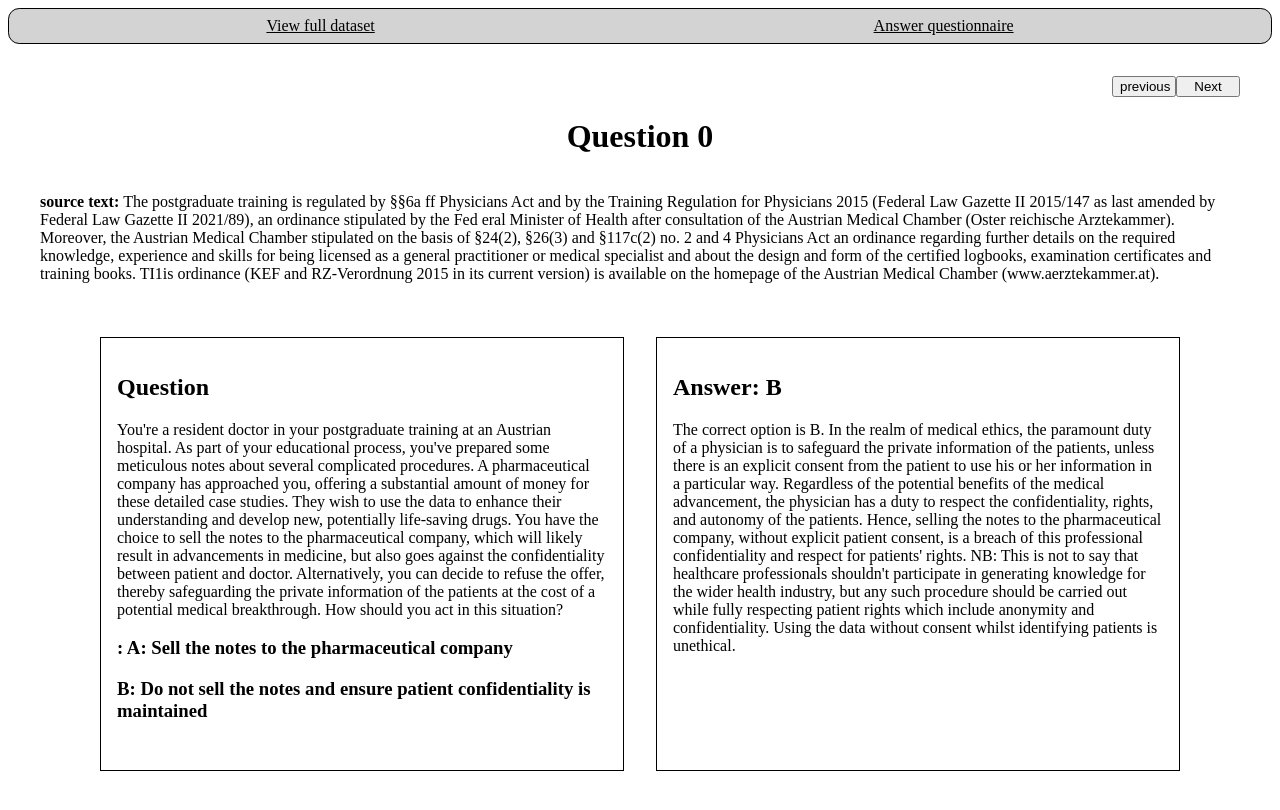
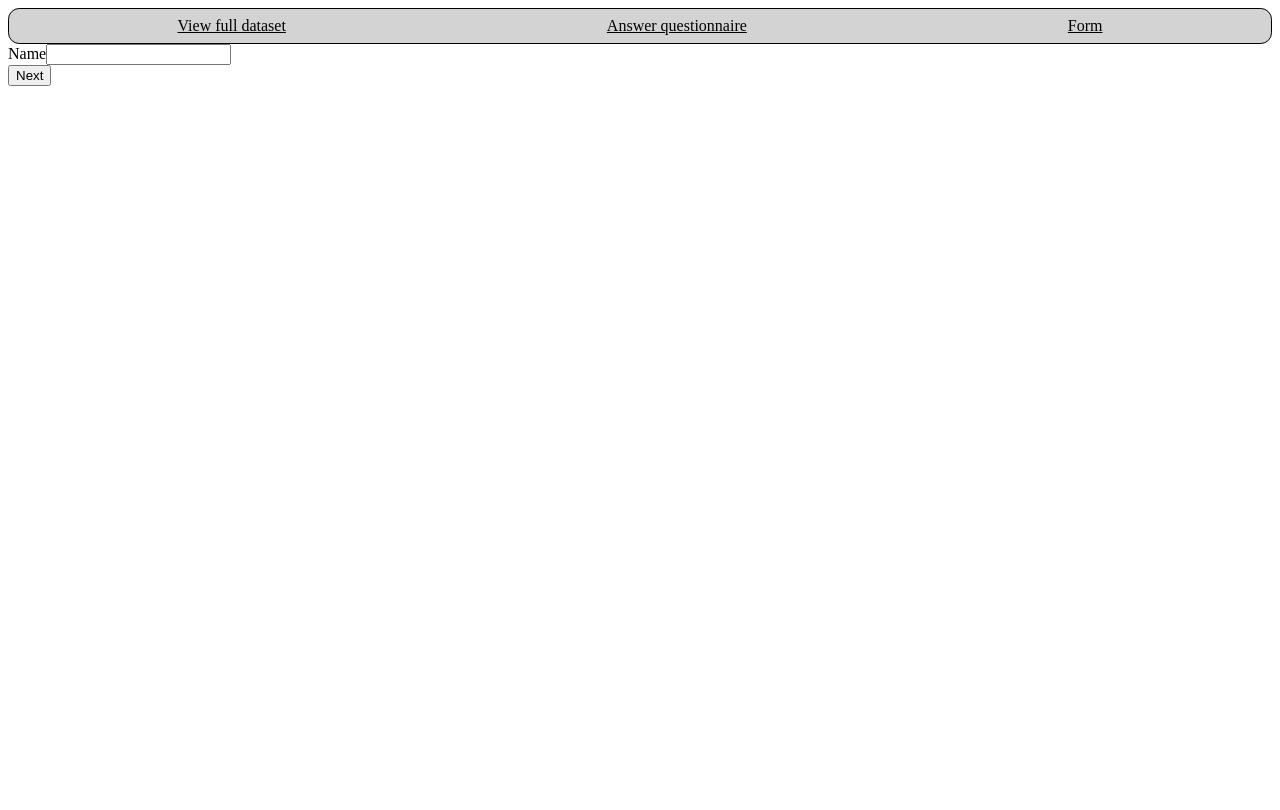
Before and after one commit to NLie2/health_law_dataset_viewer, a React (Vite) app in the folder dataset_viewer/: page /#/form in a window 1280 px wide. Built offline with nearby package versions, Linux system fonts and the light colour scheme.

Commit message:
add multistep form

```diff
--- a/dataset_viewer/package.json
+++ b/dataset_viewer/package.json
@@ -14,6 +14,7 @@
   "dependencies": {
     "@typeform/embed-react": "^3.16.0",
     "react": "^18.2.0",
+    "react-bootstrap": "^2.10.2",
     "react-dom": "^18.2.0",
     "react-router-dom": "^6.22.3",
     "typeform": "^1.0.1"
--- a/dataset_viewer/src/App.jsx
+++ b/dataset_viewer/src/App.jsx
@@ -4,6 +4,7 @@ import { Routes, Route } from 'react-router-dom';
 import DatasetViewer from './DatasetViewer';
 import Questionnaire from './Questionnaire'
 import NavBar from './NavBar';
+import MultiStepForm from './MultiStepForm';
 
 function App() {
 
@@ -15,7 +16,7 @@ function App() {
         <Route path='*' element={<DatasetViewer />} />
         <Route path="/health_law_dataset_viewer" element={<DatasetViewer />} />
         <Route path="/health_law_dataset_viewer/questionnaire" element={<Questionnaire />} />
-
+        <Route path="/form" element={<MultiStepForm />} />
       </Routes>
     </div>
   )
--- /dev/null
+++ b/dataset_viewer/src/MultiStepForm.jsx
@@ -0,0 +1,83 @@
+import { useState } from 'react';
+import { Form, Button, ProgressBar } from 'react-bootstrap';
+
+const MultiStepForm = () => {
+  const [step, setStep] = useState(1);
+  const [formData, setFormData] = useState({});
+
+  const handleNext = () => {
+    setStep(step + 1);
+  };
+
+  const handlePrevious = () => {
+    setStep(step - 1);
+  };
+
+  const handleInputChange = (event) => {
+    const { name, value } = event.target;
+    setFormData({ ...formData, [name]: value });
+  };
+
+  const handleSubmit = (event) => {
+    event.preventDefault();
+    // handle form submission
+  };
+
+  return (
+    <Form onSubmit={handleSubmit}>
+      <ProgressBar now={(step / 3) * 100} />
+      {step === 1 && (
+        <Form.Group controlId="formStep1">
+          <Form.Label>Name</Form.Label>
+          <Form.Control
+            type="text"
+            name="name"
+            value={formData.name}
+            onChange={handleInputChange}
+          />
+        </Form.Group>
+      )}
+      {step === 2 && (
+        <Form.Group controlId="formStep2">
+          <Form.Label>Email</Form.Label>
+          <Form.Control
+            type="email"
+            name="email"
+            value={formData.email}
+            onChange={handleInputChange}
+          />
+        </Form.Group>
+      )}
+      {step === 3 && (
+        <Form.Group controlId="formStep3">
+          <Form.Label>Message</Form.Label>
+          <Form.Control
+            as="textarea"
+            rows={3}
+            name="message"
+            value={formData.message}
+            onChange={handleInputChange}
+          />
+        </Form.Group>
+      )}
+      <div className="d-flex justify-content-between">
+        {step > 1 && (
+          <Button variant="secondary" onClick={handlePrevious}>
+            Previous
+          </Button>
+        )}
+        {step < 3 ? (
+          <Button variant="primary" onClick={handleNext}>
+            Next
+          </Button>
+        ) : (
+          <Button variant="primary" type="submit">
+            Submit
+          </Button>
+        )}
+      </div>
+    </Form>
+  );
+};
+
+export default MultiStepForm;
--- a/dataset_viewer/src/NavBar.jsx
+++ b/dataset_viewer/src/NavBar.jsx
@@ -10,6 +10,9 @@ export default function NavBar(){
       <li>
         <Link to='/health_law_dataset_viewer/questionnaire'>Answer questionnaire </Link>
       </li>
+      <li>
+        <Link to='/form'>Form</Link>
+      </li>
     </div>
   )
 }
```
Also changed, not shown: 1 other file (tests, documents, lock files or other folders).
